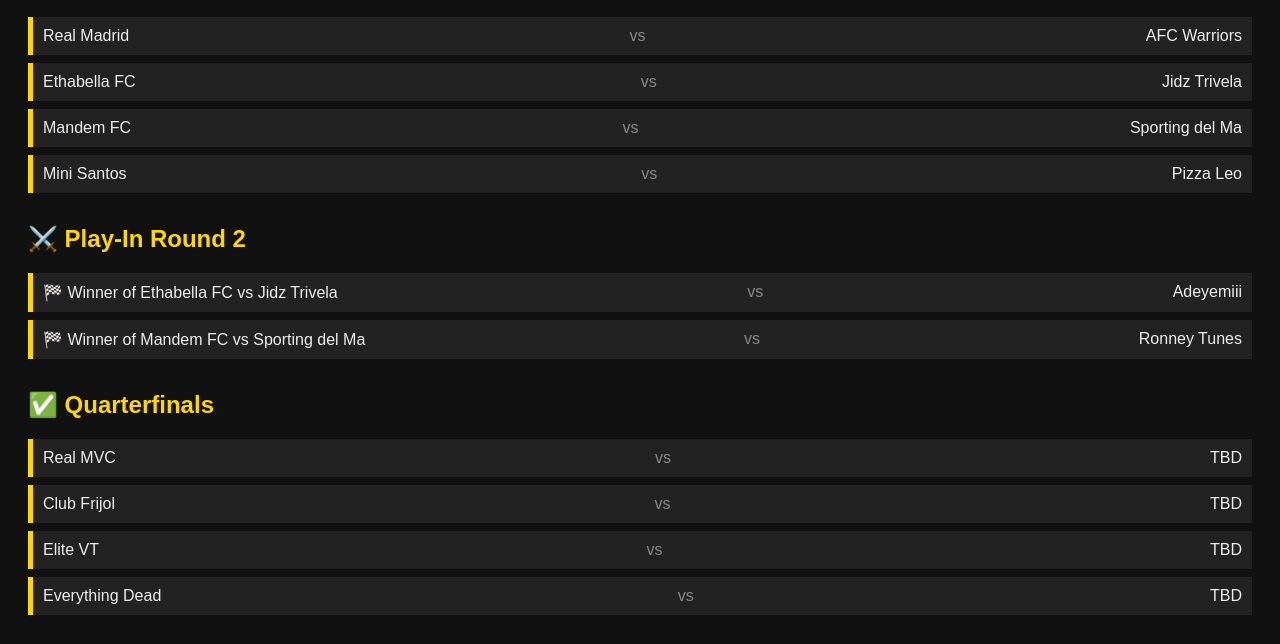
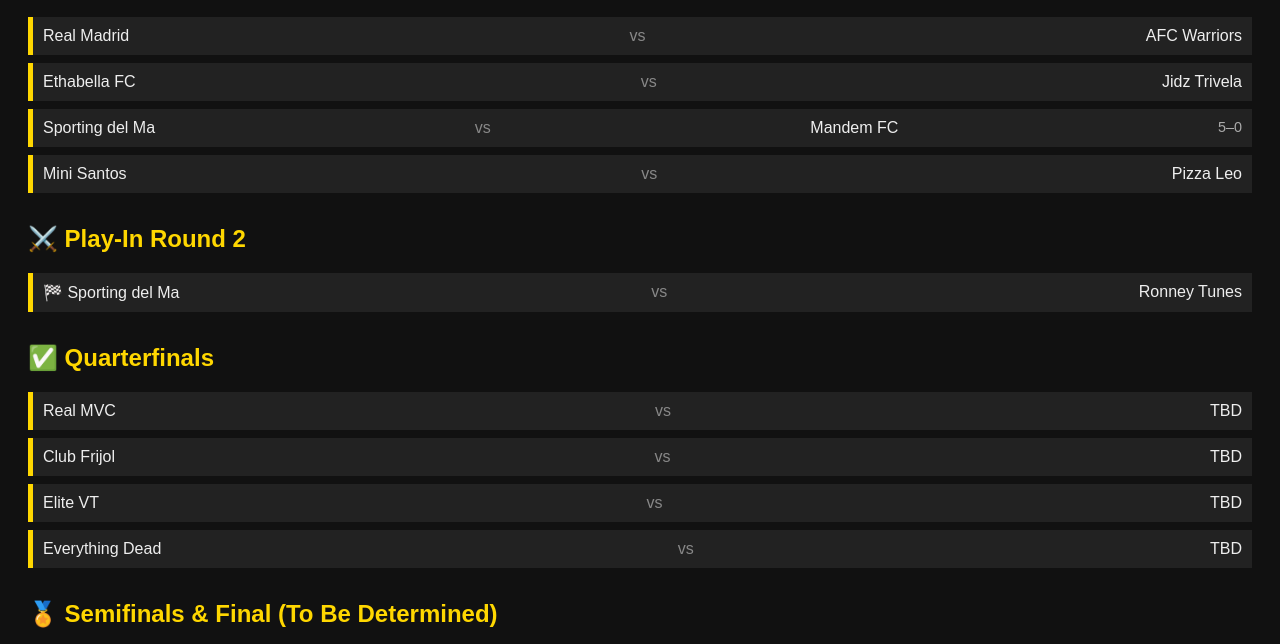
Before and after one commit to chuydabol/League-cup, a plain HTML site: page index.html in a window 1280 px wide. Shown: the part 140-784 px from the top of the page. Drawn offline with Linux system fonts and the light colour scheme.

Commit message:
Update index.html

```diff
--- a/index.html
+++ b/index.html
@@ -7,8 +7,16 @@
     body { font-family: Arial, sans-serif; background: #111; color: #eee; padding: 20px; }
     h1, h2 { color: gold; }
     .section { margin-bottom: 2rem; }
-    .matchup { padding: 10px; margin: 8px 0; background: #222; border-left: 5px solid gold; display: flex; justify-content: space-between; }
+    .matchup {
+      padding: 10px;
+      margin: 8px 0;
+      background: #222;
+      border-left: 5px solid gold;
+      display: flex;
+      justify-content: space-between;
+    }
     .vs { margin: 0 8px; color: #888; }
+    .score { color: #aaa; font-size: 0.9em; margin-left: 8px; }
   </style>
 </head>
 <body>
@@ -18,14 +26,13 @@
     <h2>🔥 Play-In Round 1</h2>
     <div class="matchup">Real Madrid <span class="vs">vs</span> AFC Warriors</div>
     <div class="matchup">Ethabella FC <span class="vs">vs</span> Jidz Trivela</div>
-    <div class="matchup">Mandem FC <span class="vs">vs</span> Sporting del Ma</div>
+    <div class="matchup">Sporting del Ma <span class="vs">vs</span> Mandem FC <span class="score">5–0</span></div>
     <div class="matchup">Mini Santos <span class="vs">vs</span> Pizza Leo</div>
   </div>
 
   <div class="section">
     <h2>⚔️ Play-In Round 2</h2>
-    <div class="matchup">🏁 Winner of Ethabella FC vs Jidz Trivela <span class="vs">vs</span> Adeyemiii</div>
-    <div class="matchup">🏁 Winner of Mandem FC vs Sporting del Ma <span class="vs">vs</span> Ronney Tunes</div>
+    <div class="matchup">🏁 Sporting del Ma <span class="vs">vs</span> Ronney Tunes</div>
   </div>
 
   <div class="section">
@@ -37,7 +44,7 @@
   </div>
 
   <div class="section">
-    <h2>🏅 Semifinals & Finals (To Be Determined)</h2>
+    <h2>🏅 Semifinals & Final (To Be Determined)</h2>
     <div class="matchup">TBD <span class="vs">vs</span> TBD</div>
     <div class="matchup">TBD <span class="vs">vs</span> TBD</div>
     <br />
```
